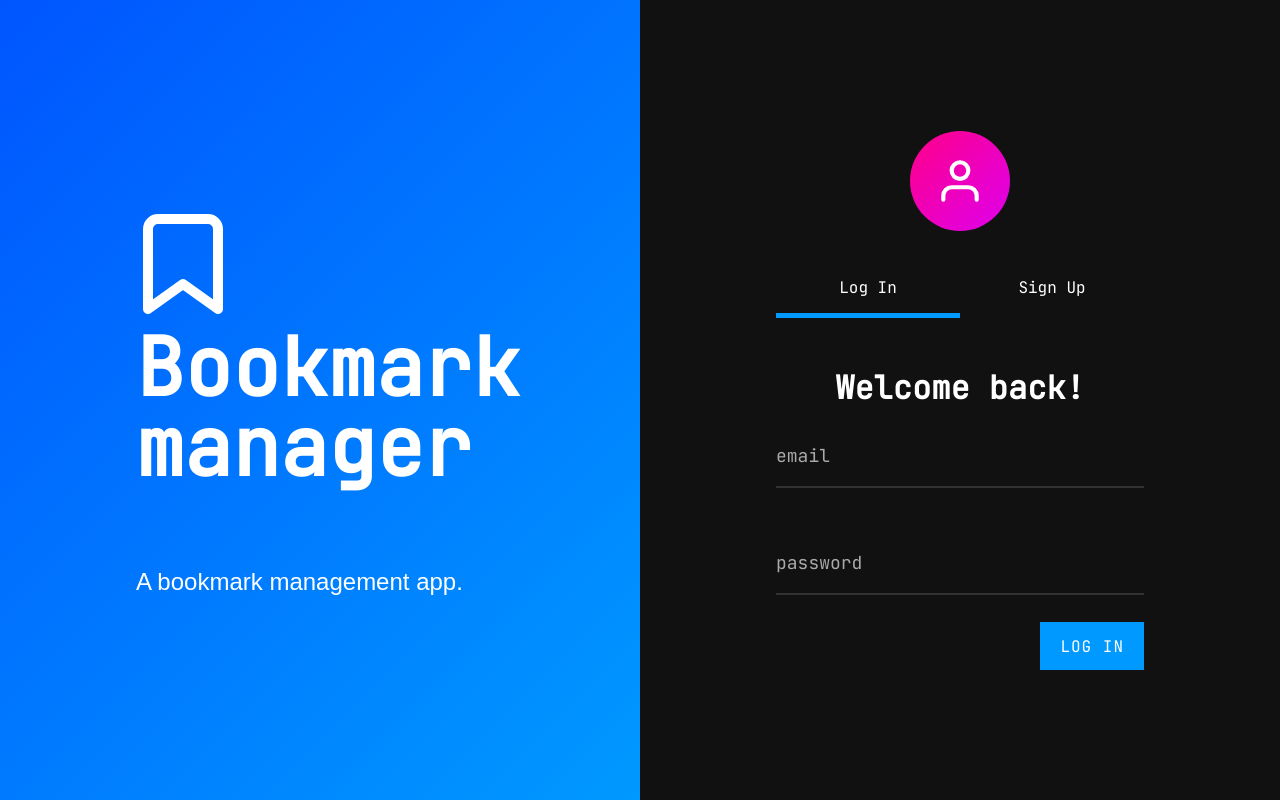
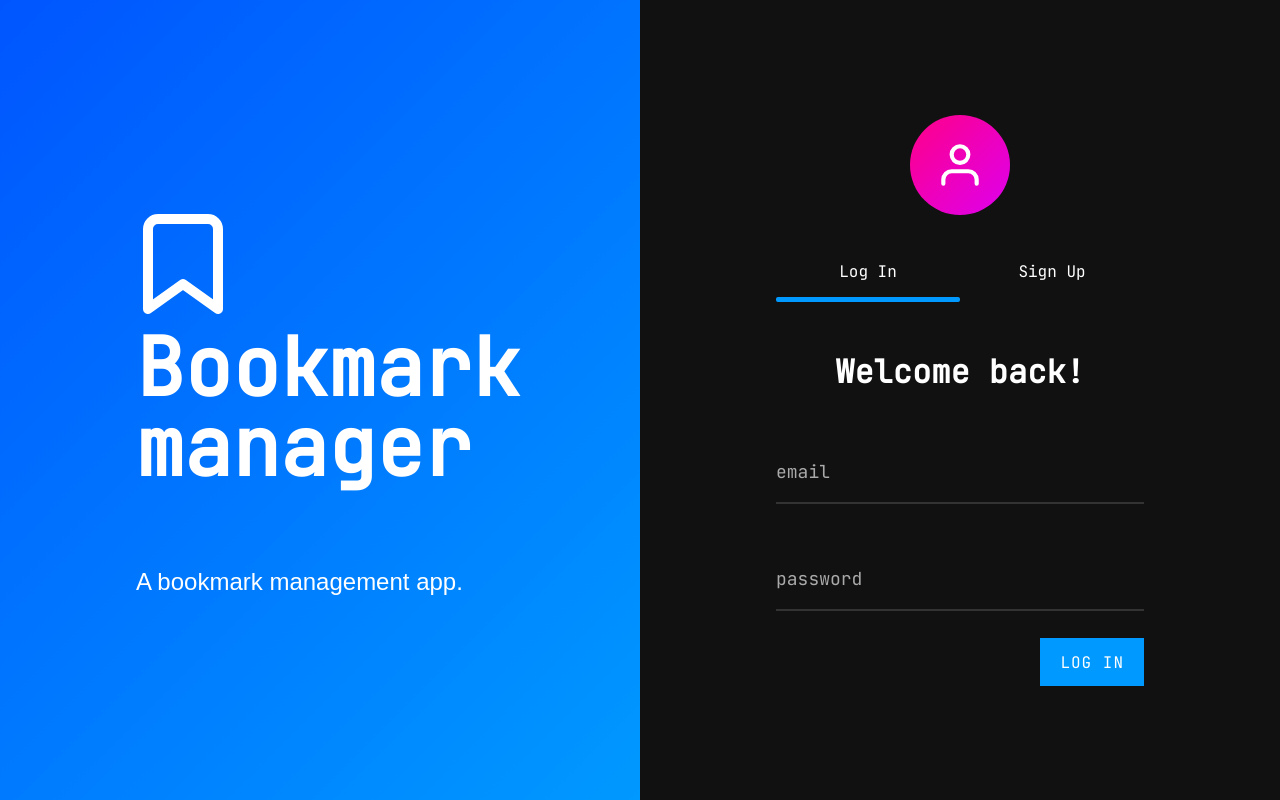
Before and after one commit to mmxxii/bookmark-manager, a React (Create React App) app: page / in a window 1280 px wide. Built offline with nearby package versions, Linux system fonts and the light colour scheme.

Commit message:
Update Login and Signup styles and animations

```diff
--- a/src/components/auth/Login/Login.module.scss
+++ b/src/components/auth/Login/Login.module.scss
@@ -17,6 +17,7 @@
 }
 
 .heading {
+  padding-bottom: 2rem;
   color: #fff;
   font-size: 32px;
   text-align: center;
--- a/src/components/auth/Signup/Signup.module.scss
+++ b/src/components/auth/Signup/Signup.module.scss
@@ -17,6 +17,7 @@
 }
 
 .heading {
+  padding-bottom: 2rem;
   color: #fff;
   font-size: 32px;
   text-align: center;
--- a/src/components/layout/Tabs/Tabs.module.scss
+++ b/src/components/layout/Tabs/Tabs.module.scss
@@ -13,6 +13,7 @@
 .tabBorder {
   background: #09f;
   height: 5px;
+  border-radius: 2px;
 }
 
 .tab {
--- a/src/components/layout/Tabs/Tabs.tsx
+++ b/src/components/layout/Tabs/Tabs.tsx
@@ -44,6 +44,7 @@ const Tabs: FC<ITabsProps> = ({ children }) => {
               initial={{ opacity: 0 }}
               animate={{ opacity: 1 }}
               exit={{ opacity: 0 }}
+              transition={{ delay: 0.2 }}
             >
               {child}
             </motion.div>
```
